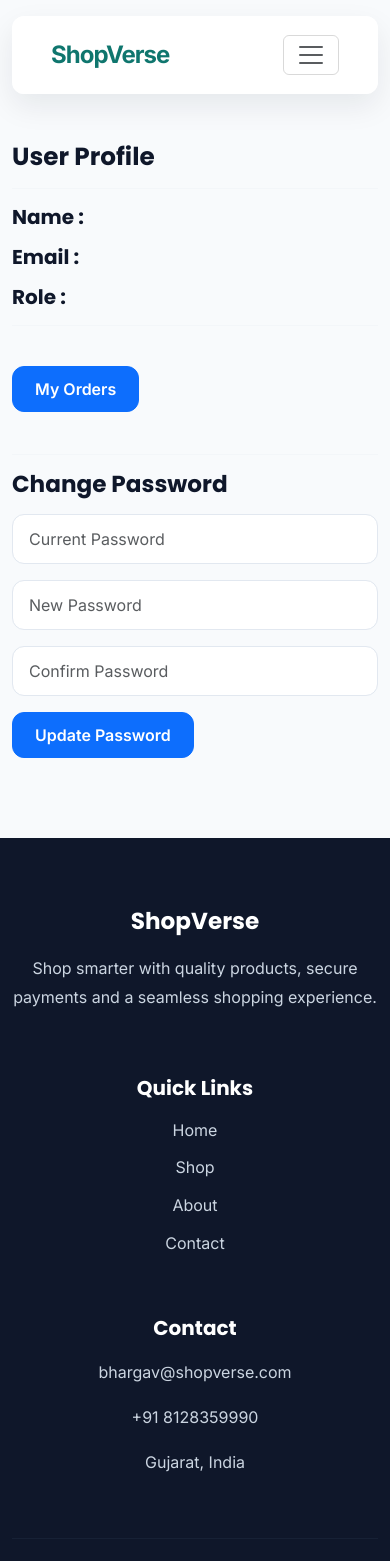
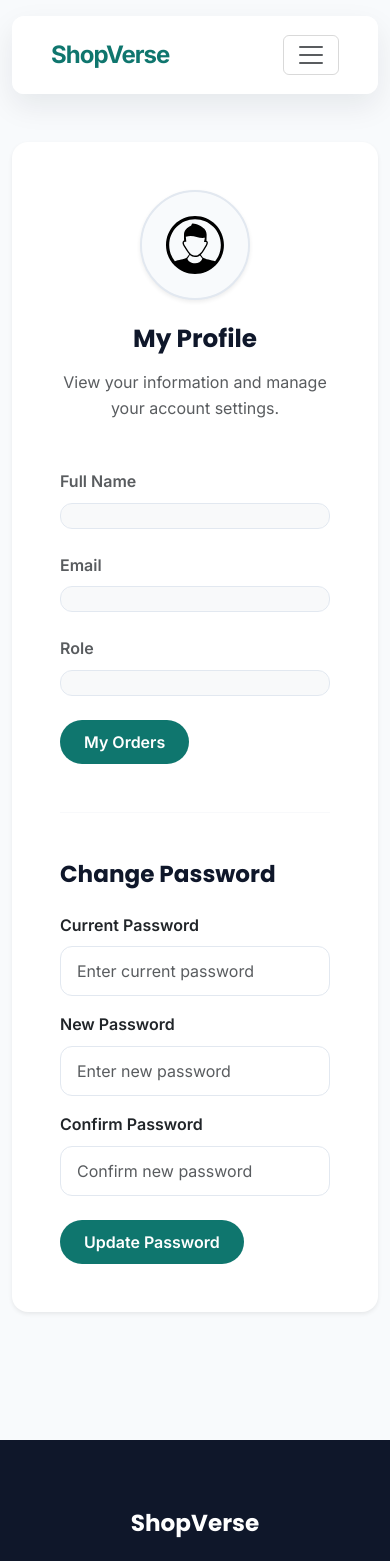
Before and after one commit to Bhargav3905/Shopverse-MERN, a React (Vite) app in the folder frontend/: page /profile in a window 390 px wide. Shown: the top 1561 px of the page. Built offline with nearby package versions, Linux system fonts and the light colour scheme.

Commit message:
feat(ui): redesign user pages with modern responsive interface

```diff
--- a/frontend/src/pages/Orders.jsx
+++ b/frontend/src/pages/Orders.jsx
@@ -37,12 +37,14 @@ const Orders = () => {
             {
                 paymentSuccess && (
                     <div className="alert alert-success rounded-4 p-4 mb-4">
-                        <h3>🎉 Order Placed Successfully!</h3>
-                        <br />
+                        <h2 className="fw-bold">
+                            🎉 Order Placed Successfully!
+                        </h2>
+
                         <h4 className="mb-1">Thank you for shopping with ShopVerse.</h4>
                         <h4>Your payment has been received successfully.</h4>
-                        <br />
-                        <button className="btn btn-success mt-2" onClick={() => navigate("/shop")}>
+
+                        <button className="btn btn-custom-primary rounded-pill px-4" onClick={() => navigate("/shop")}>
                             Continue Shopping
                         </button>
                     </div>
@@ -51,42 +53,98 @@ const Orders = () => {
 
             <br />
             <br />
-            <br />
 
-            <h2 className="mb-4">My Orders</h2>
+            <>
+                <h2 className="fw-bold section-title mb-2">
+                    My Orders
+                </h2>
+
+                <p className="text-muted mb-5">
+                    View your purchase history and payment details.
+                </p>
+            </>
+
             {
                 orders.length === 0
                     ?
-                    <div className="text-center">
-                        <h3>No Orders Yet</h3>
+                    <div className="text-center py-5">
+
+                        <h2 className="fw-bold">
+                            No Orders Yet
+                        </h2>
+
+                        <p className="text-muted">
+                            Your purchased products will appear here.
+                        </p>
+
+                        <button
+                            className="btn btn-custom-primary rounded-pill px-4"
+                            onClick={() => navigate("/shop")}
+                        >
+                            Start Shopping
+                        </button>
+
                     </div>
                     :
                     orders.map((order) => (
                         <div key={order._id} className="card mb-4 shadow-sm">
 
                             <div className="card-body">
-                                <h5>Order ID : {" "} {order._id}</h5>
-                                <p>Order Date : {" "} {new Date(order.createdAt).toLocaleDateString()}</p>
-                                <p>Payment : {" "} {order.paymentMethod}</p>
-                                <p>Status : {" "} {order.paymentStatus}</p>
+                                <div className="d-flex justify-content-between align-items-start flex-wrap">
+
+                                    <div>
+                                        <h5 className="fw-bold mb-3">
+                                            Order #{order._id.slice(-8).toUpperCase()}
+                                        </h5>
+
+                                        <p className="mb-2">
+                                            <strong>Date:</strong>{" "}
+                                            {new Date(order.createdAt).toLocaleDateString()}
+                                        </p>
+
+                                        <p className="mb-2">
+                                            <strong>Payment:</strong> {order.paymentMethod}
+                                        </p>
+                                    </div>
+
+                                    <span className="badge bg-success fs-6 px-3 py-2">
+                                        {order.paymentStatus}
+                                    </span>
+
+                                </div>
 
                                 <hr />
                                 {
                                     order.products.map((item) => (
-                                        <div key={item._id} className="d-flex justify-content-between mb-2">
+                                        <div className="d-flex justify-content-between align-items-center py-2">
                                             <div>
-                                                <strong>{item.product.productName}</strong>
-                                                <br />
-                                                Qty : {" "} {item.quantity}
+                                                <h6 className="fw-bold mb-1">
+                                                    {item.product.productName}
+                                                </h6>
+                                                <small className="text-muted">
+                                                    Quantity : {item.quantity}
+                                                </small>
                                             </div>
 
-                                            <div>₹{item.price}</div>
+                                            <div className="fw-bold text-success">
+                                                ₹{item.price}
+                                            </div>
                                         </div>
                                     ))
                                 }
 
                                 <hr />
-                                <h4>Total : {" "} ₹{order.totalAmount}</h4>
+
+                                <div className="d-flex justify-content-between align-items-center">
+
+                                    <h4 className="mb-0 fw-bold">
+                                        Total
+                                    </h4>
+                                    <h3 className="mb-0 text-success fw-bold">
+                                        ₹{order.totalAmount}
+                                    </h3>
+
+                                </div>
                             </div>
 
                         </div>
--- a/frontend/src/pages/Profile.jsx
+++ b/frontend/src/pages/Profile.jsx
@@ -30,43 +30,168 @@ const Profile = () => {
     };
 
     return (
-        <div className="container mt-5">
+        <div className="container py-5">
 
-            <h2>User Profile</h2>
-            <hr />
+            <div className="row justify-content-center">
 
-            <h5>Name : {localStorage.getItem("fullName")}</h5>
-            <h5>Email : {localStorage.getItem("email")}</h5>
-            <h5>Role : {localStorage.getItem("role")}</h5>
-            <hr />
+                <div className="col-lg-8">
+
+                    <div className="card border-0 shadow-sm rounded-4 p-5">
+
+                        <div className="text-center mb-5">
+
+                            <div className="d-inline-flex align-items-center justify-content-center rounded-circle shadow-sm mb-4"
+                                style={{ width: "110px", height: "110px", background: "#F8FAFC", border: "2px solid #E2E8F0" }} >
+                                <img
+                                    src="/profile.svg"
+                                    alt="profile"
+                                    width={58}
+                                    height={58}
+                                />
+                            </div>
+
+                            <h2 className="fw-bold">
+                                My Profile
+                            </h2>
+
+                            <p className="text-muted mb-0">
+                                View your information and manage your account settings.
+                            </p>
+
+                        </div>
+
+                        <div className="row g-4">
+
+                            <div className="col-md-6">
+                                <label className="text-muted">
+                                    Full Name
+                                </label>
+
+                                <div className="form-control bg-light">
+                                    {localStorage.getItem("fullName")}
+                                </div>
+                            </div>
+
+                            <div className="col-md-6">
+                                <label className="text-muted">
+                                    Email
+                                </label>
+
+                                <div className="form-control bg-light">
+                                    {localStorage.getItem("email")}
+                                </div>
+                            </div>
+
+                            <div className="col-md-6">
+                                <label className="text-muted">
+                                    Role
+                                </label>
+
+                                <div className="form-control bg-light text-capitalize">
+                                    {localStorage.getItem("role")}
+                                </div>
+                            </div>
+
+                        </div>
 
                         {
                             !admin &&
-                <Link to="/orders" className="btn btn-primary mt-4">
+                            <div className="mt-4">
+
+                                <Link
+                                    to="/orders"
+                                    className="btn btn-custom-primary rounded-pill px-4"
+                                >
                                     My Orders
                                 </Link>
+
+                            </div>
                         }
 
-            <br />
-            <br />
-            <hr />
+                        <hr className="my-5" />
 
-            <h3>Change Password</h3>
+                        <h3 className="fw-bold mb-4">
+                            Change Password
+                        </h3>
 
                         <form onSubmit={handleChangePassword}>
-                <input type="password" className="form-control mb-3" placeholder="Current Password" value={formData.currentPassword}
-                    onChange={(e) => setFormData({ ...formData, currentPassword: e.target.value })} />
 
-                <input type="password" className="form-control mb-3" placeholder="New Password" value={formData.newPassword}
-                    onChange={(e) => setFormData({ ...formData, newPassword: e.target.value })} />
+                            <div className="mb-3">
 
-                <input type="password" className="form-control mb-3" placeholder="Confirm Password" value={formData.confirmPassword}
-                    onChange={(e) => setFormData({ ...formData, confirmPassword: e.target.value })} />
+                                <label>
+                                    Current Password
+                                </label>
 
-                <button className="btn btn-primary" >
+                                <input
+                                    type="password"
+                                    className="form-control"
+                                    placeholder="Enter current password"
+                                    value={formData.currentPassword}
+                                    onChange={(e) =>
+                                        setFormData({
+                                            ...formData,
+                                            currentPassword: e.target.value
+                                        })
+                                    }
+                                />
+
+                            </div>
+
+                            <div className="mb-3">
+
+                                <label>
+                                    New Password
+                                </label>
+
+                                <input
+                                    type="password"
+                                    className="form-control"
+                                    placeholder="Enter new password"
+                                    value={formData.newPassword}
+                                    onChange={(e) =>
+                                        setFormData({
+                                            ...formData,
+                                            newPassword: e.target.value
+                                        })
+                                    }
+                                />
+
+                            </div>
+
+                            <div className="mb-4">
+
+                                <label>
+                                    Confirm Password
+                                </label>
+
+                                <input
+                                    type="password"
+                                    className="form-control"
+                                    placeholder="Confirm new password"
+                                    value={formData.confirmPassword}
+                                    onChange={(e) =>
+                                        setFormData({
+                                            ...formData,
+                                            confirmPassword: e.target.value
+                                        })
+                                    }
+                                />
+
+                            </div>
+
+                            <button
+                                className="btn btn-custom-primary rounded-pill px-4"
+                            >
                                 Update Password
                             </button>
+
                         </form>
+
+                    </div>
+
+                </div>
+
+            </div>
 
         </div>
     );
```
Lines whose indentation alone changed are shown as unchanged.
